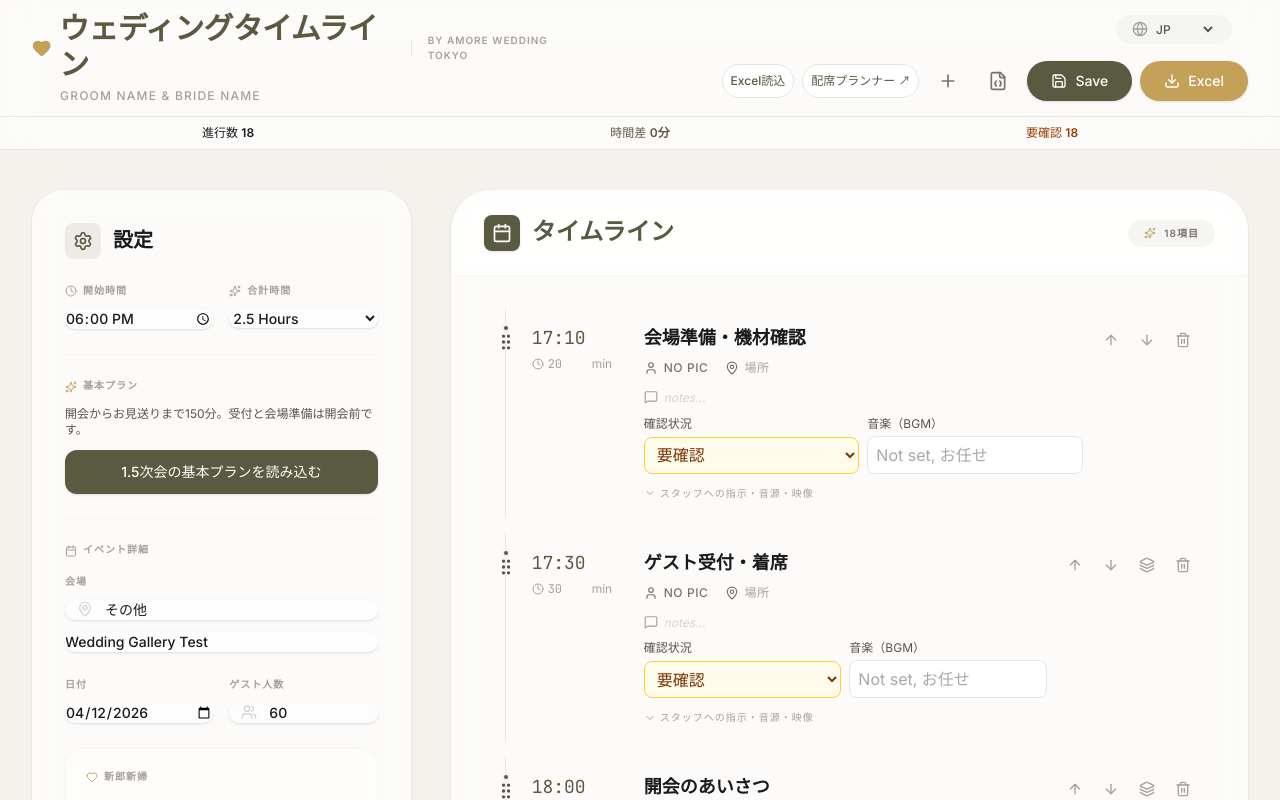
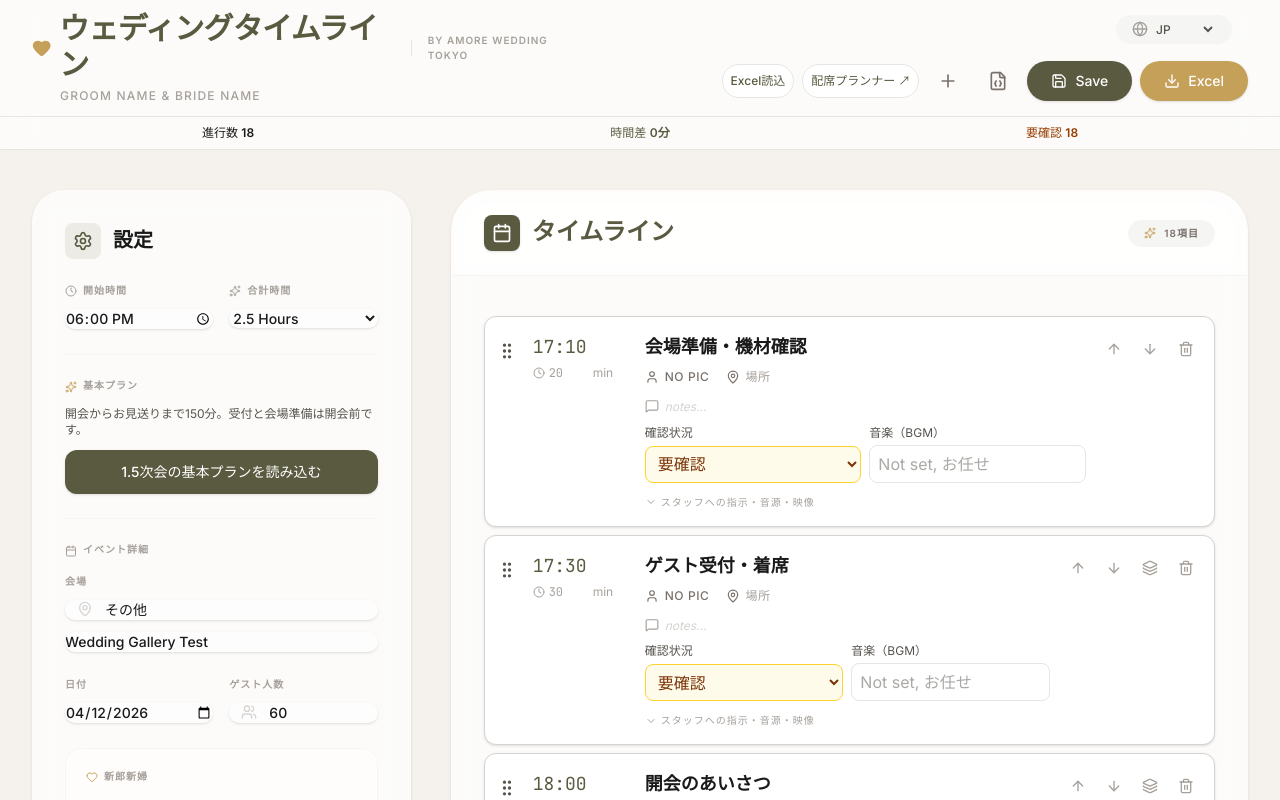
Before and after one commit to msburberryy-web/Wedding-Party-Planner, a React (Vite) app: page / in a window 1280 px wide. Shown: the top 800 px of the page. Built offline with nearby package versions, Linux system fonts and the light colour scheme.

Commit message:
Separate timeline activities with bordered cards

```diff
--- a/src/components/TimelineItem.tsx
+++ b/src/components/TimelineItem.tsx
@@ -77,9 +77,9 @@ const TimelineItem: React.FC<TimelineItemProps> = ({
     <div
       ref={setNodeRef}
       style={style}
-      className={`relative min-w-0 pl-12 pr-2 sm:pr-4 py-4 group [overflow-wrap:anywhere] ${
-        activity.isImportant ? 'bg-wedding-olive/5' : 'hover:bg-white/50'
-      } ${isDragging ? 'shadow-2xl ring-2 ring-wedding-olive/20 rounded-2xl bg-white' : ''}`}
+      className={`relative min-w-0 my-2 rounded-xl border pl-12 pr-3 py-4 shadow-sm group [overflow-wrap:anywhere] ${
+        activity.isImportant ? 'border-wedding-olive/35 bg-wedding-cream' : 'border-stone-300 bg-white'
+      } ${isDragging ? 'shadow-2xl ring-2 ring-wedding-olive/20 bg-white' : ''}`}
     >
       {/* Drag Handle */}
       <button
@@ -92,10 +92,6 @@ const TimelineItem: React.FC<TimelineItemProps> = ({
       >
         <GripVertical className="w-5 h-5" />
       </button>
-      {/* Timeline Connector */}
-      <div className="timeline-line pointer-events-none hidden md:block" />
-      <div className={`timeline-dot pointer-events-none hidden md:block ${activity.isImportant ? 'scale-150 ring-4 ring-wedding-olive/20' : ''}`} />
-
       <div className="flex flex-col xl:flex-row xl:items-start gap-3">
         {/* Time and Duration */}
         <div className="flex flex-col min-w-[100px]">
```
